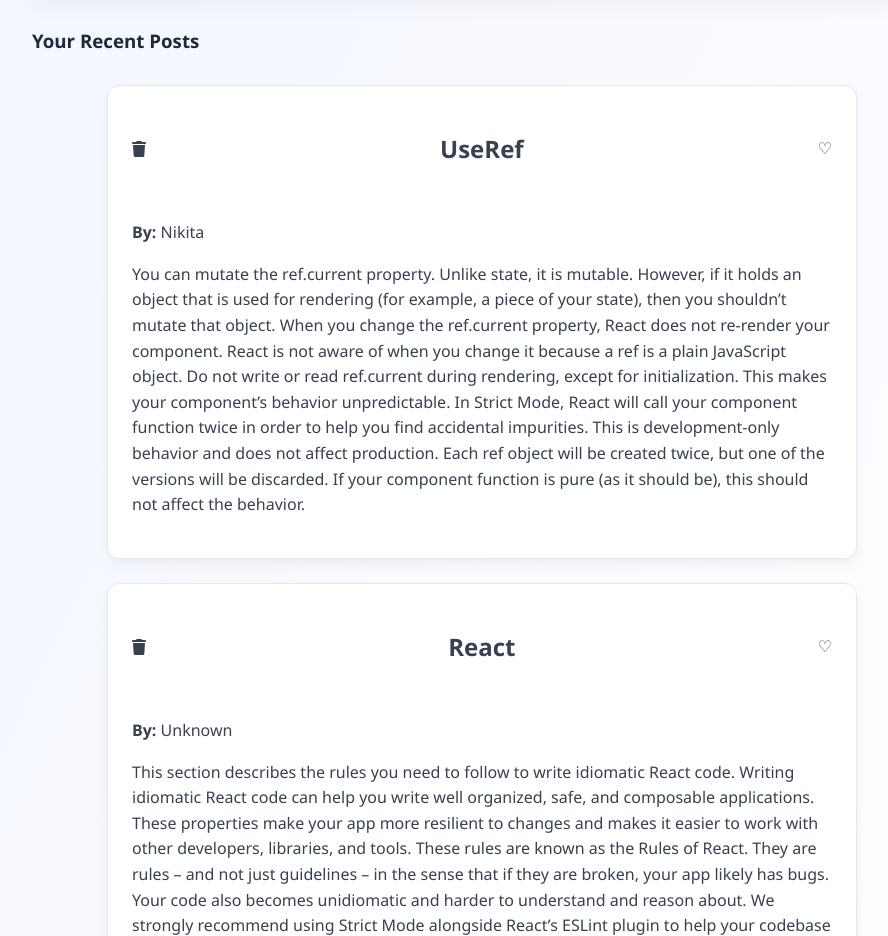
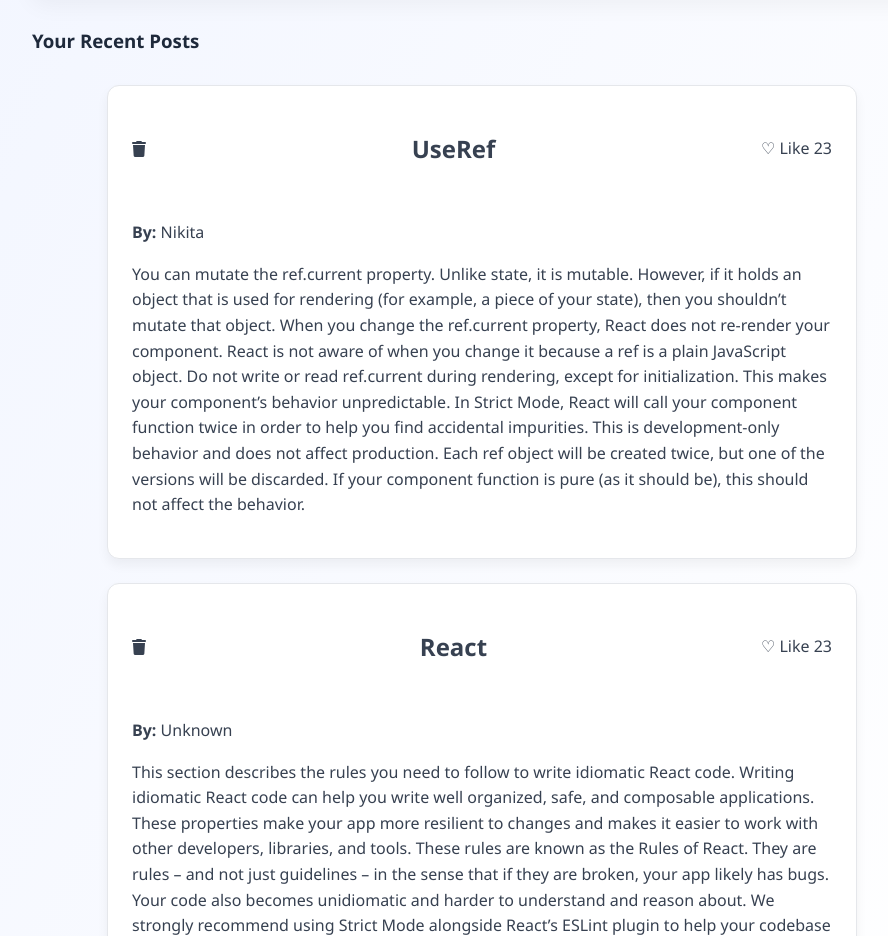
Before and after one commit to aarto27/blog, a React (Vite) app: page /blog in a window 1280 px wide. Shown: the part 820-1756 px from the top of the page, without its empty margins (158-1046 px from the left). Built offline with nearby package versions, Linux system fonts and the light colour scheme; data requests are answered from the project's data file.

Commit message:
like issue

```diff
--- a/src/Content/BlogPost.jsx
+++ b/src/Content/BlogPost.jsx
@@ -1,10 +1,32 @@
-import React from "react";
+import React, { useState } from "react";
 import LikeBtn from "./LikeBtn";
 import axios from "axios";
 
-const BlogPost = ({ posts, setBlog }) => {
+const BlogPost = ({ posts, setBlog , currentUser }) => {
+
+  const handleLikeToggle = (postId, isLiked) => {
+    const updatedPosts = posts.map((post) => {
+      if (post.id === postId) {
+        return {
+          ...post,
+          likes: isLiked ? post.likes + 1 : post.likes - 1,
+        };
+      }
+      return post;
+    });
+    setBlog(updatedPosts);
+  };
 
   const handleDelete = async (id) => {
+  //   const targetPost = posts.find((post) => post.id === id);
+  // const author = targetPost.author;
+  // console.log("Post Author:", author);
+  // console.log("Current User:", currentUser.name);
+  // if (currentUser.name !== author) {
+  //   console.log("You are not allowed to delete this post.");
+  //   return;
+  // }
+
     try {
       await axios.delete(`http://localhost:3000/blogs/${id}`);
       const newPosts = posts.filter((post) => post.id !== id);
@@ -22,7 +44,7 @@ const BlogPost = ({ posts, setBlog }) => {
             <div className="header">
            <i onClick={()=>handleDelete(post.id)} className="fa-solid fa-trash delete"></i>
             <h2>{post.title}</h2>
-           <LikeBtn />
+            <LikeBtn post={post} onLikeToggle={handleLikeToggle} />
            </div>
            <p><strong>By:</strong> {post.author || "Unknown"}</p>
             <p>{post.content}</p>
--- a/src/Content/LikeBtn.jsx
+++ b/src/Content/LikeBtn.jsx
@@ -1,17 +1,20 @@
-import React, { useState } from 'react'
+import React, { useState } from 'react';
 
-function LikeBtn() {
+function LikeBtn({ post, onLikeToggle }) {
+  const [isLiked, setIsLiked] = useState(false);
 
-    let [isLiked , setIsLiked] = useState(false);
+  const toggleLike = () => {
+    setIsLiked(!isLiked);
+    onLikeToggle(post.id, !isLiked);
+  };
 
-    let toggle = () =>{
-        setIsLiked(!isLiked);
-    };
   return (
-    <div><p onClick={toggle}>
-        {isLiked ? "❤️ " : "♡"}
-        </p></div>
-  )
+    <div>
+      <p onClick={toggleLike}>
+        {isLiked ? "❤️ " : "♡"} Like {post.likes}
+      </p>
+    </div>
+  );
 }
 
-export default LikeBtn
+export default LikeBtn;
--- a/src/DataBase/db.json
+++ b/src/DataBase/db.json
@@ -3,13 +3,17 @@
     {
       "id": "cb8b",
       "title": "React",
-      "content": "This section describes the rules you need to follow to write idiomatic React code. Writing idiomatic React code can help you write well organized, safe, and composable applications. These properties make your app more resilient to changes and makes it easier to work with other developers, libraries, and tools.\n\nThese rules are known as the Rules of React. They are rules – and not just guidelines – in the sense that if they are broken, your app likely has bugs. Your code also becomes unidiomatic and harder to understand and reason about.\n\nWe strongly recommend using Strict Mode alongside React’s ESLint plugin to help your codebase follow the Rules of React. By following the Rules of React, you’ll be able to find and address these bugs and keep your application maintainable."
+      "content": "This section describes the rules you need to follow to write idiomatic React code. Writing idiomatic React code can help you write well organized, safe, and composable applications. These properties make your app more resilient to changes and makes it easier to work with other developers, libraries, and tools.\n\nThese rules are known as the Rules of React. They are rules – and not just guidelines – in the sense that if they are broken, your app likely has bugs. Your code also becomes unidiomatic and harder to understand and reason about.\n\nWe strongly recommend using Strict Mode alongside React’s ESLint plugin to help your codebase follow the Rules of React. By following the Rules of React, you’ll be able to find and address these bugs and keep your application maintainable.",
+      "likes": 23,
+      "likedBy": []
     },
     {
       "id": "7945",
       "title": "UseRef",
       "content": "You can mutate the ref.current property. Unlike state, it is mutable. However, if it holds an object that is used for rendering (for example, a piece of your state), then you shouldn’t mutate that object.\nWhen you change the ref.current property, React does not re-render your component. React is not aware of when you change it because a ref is a plain JavaScript object.\nDo not write or read ref.current during rendering, except for initialization. This makes your component’s behavior unpredictable.\nIn Strict Mode, React will call your component function twice in order to help you find accidental impurities. This is development-only behavior and does not affect production. Each ref object will be created twice, but one of the versions will be discarded. If your component function is pure (as it should be), this should not affect the behavior.",
-      "author": "Nikita"
+      "author": "Nikita",
+      "likes": 23,
+      "likedBy": ["aarto"]
     }
   ],
   "user": [
--- a/src/Input/Blog.jsx
+++ b/src/Input/Blog.jsx
@@ -59,7 +59,7 @@ const Blog = () => {
 
       <div className="blog-section">
         <h3>Your Recent Posts</h3>
-        <BlogPost posts={blogData} setBlog={setBlogData} />
+        <BlogPost posts={blogData} setBlog={setBlogData}  currentUser={currentUser} />
       </div>
     </div>
   );
```
